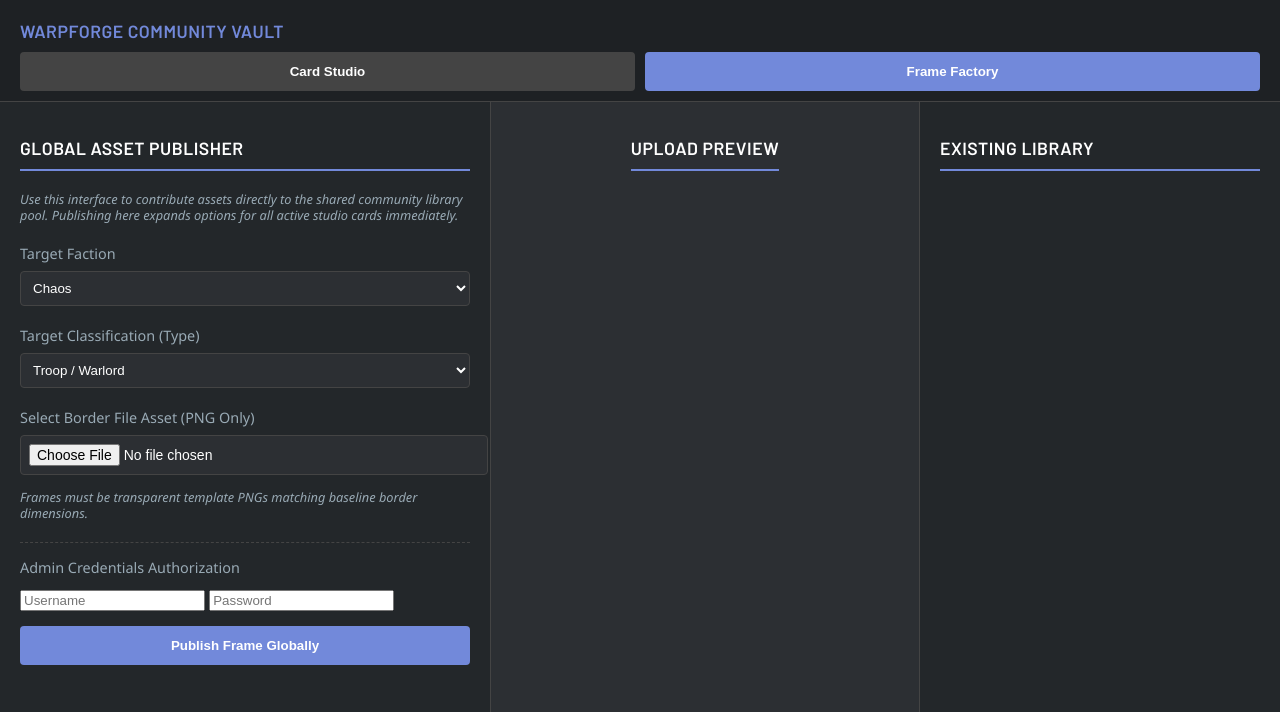
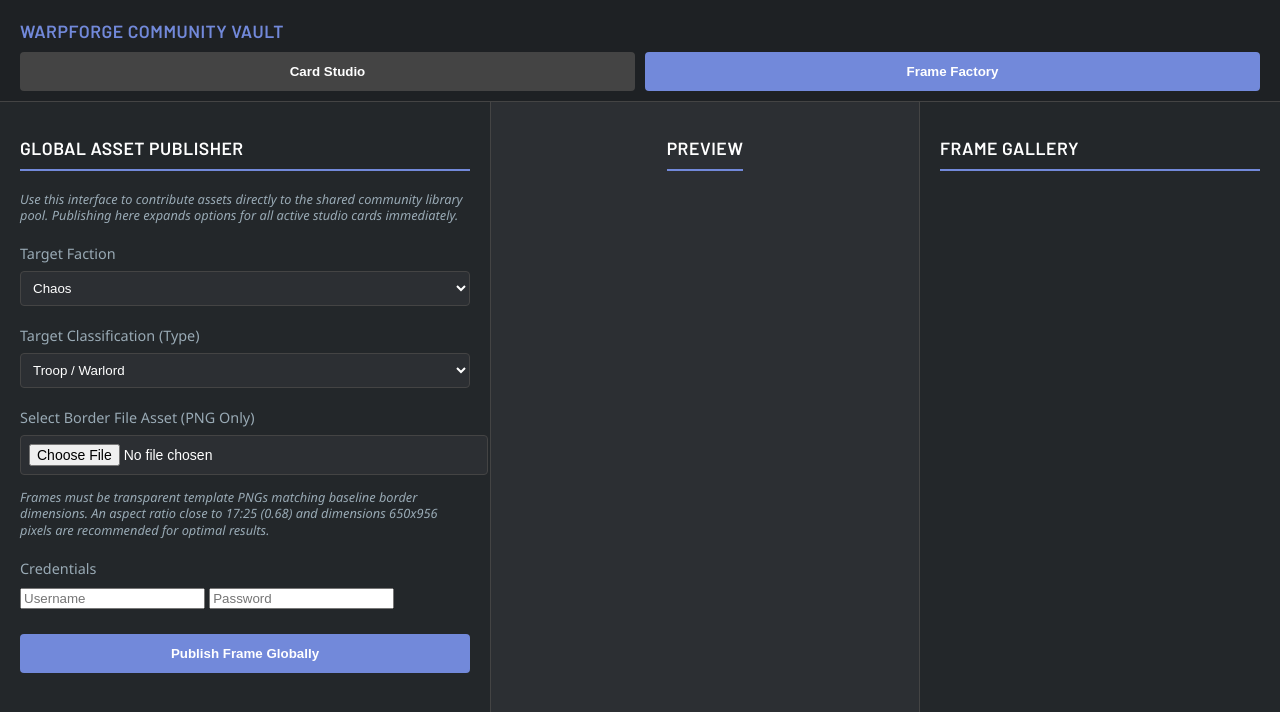
Before and after one commit to warpforge-offline/custom-card-creator, a website: page card-generator/index.html in a window 1280 px wide. Both pictures are taken after a click on the button "Frame Factory". Shown: the top 712 px of the page. Drawn offline with nearby package versions, Linux system fonts and the light colour scheme; no server answers.

Commit message:
improved UI

```diff
--- a/card-generator/index.html
+++ b/card-generator/index.html
@@ -11,7 +11,7 @@
     <header class="app-header">
         <h1>Warpforge Community Vault</h1>
         <nav class="tab-navigation" style="display: flex; gap: 10px; margin-top: 10px; justify-content: center;">
-            <button id="tabBtnStudio" onclick="switchTab('studio')" class="primary-btn" style="background-color: #E88E57; font-weight: bold;">Card Studio</button>
+            <button id="tabBtnStudio" onclick="switchTab('studio')" class="primary-btn" style="background-color: #444; font-weight: bold;">Card Studio</button>
             <button id="tabBtnFactory" onclick="switchTab('factory')" class="primary-btn" style="background-color: #444;">Frame Factory</button>
         </nav>
     </header>
@@ -184,9 +184,11 @@
                 <div class="control-group cloud-section">
                     <h3>Personal Vault</h3>
                     <div class="control-group" style="margin-bottom: 10px;">
+                        <label>Card Name</label>
                         <input type="text" id="vaultCardName" placeholder="Card Name">
                     </div>
                     <div class="auth-box">
+                        <label>Credentials</label>
                         <input type="text" id="vaultUser" placeholder="Username">
                         <input type="password" id="vaultPass" placeholder="Password">
                     </div>
@@ -250,27 +252,27 @@
                 <div class="control-group">
                     <label>Select Border File Asset (PNG Only)</label>
                     <input type="file" id="customFrameInput" accept="image/png" style="font-size: 14px; margin-bottom: 8px;">
-                    <small class="help-text">Frames must be transparent template PNGs matching baseline border dimensions.</small>
+                    <small class="help-text">Frames must be transparent template PNGs matching baseline border dimensions. An aspect ratio close to 17:25 (0.68) and dimensions 650x956 pixels are recommended for optimal results.</small>
                 </div>
 
-                <div class="auth-box" style="margin-top: 20px; border-top: 1px dashed #444; padding-top: 15px;">
-                    <label>Admin Credentials Authorization</label>
-                    <input type="text" id="factoryUser" placeholder="Username" style="margin-top: 5px;">
+
+                <div class="auth-box">
+                    <label>Credentials</label>
+                    <input type="text" id="factoryUser" placeholder="Username" >
                     <input type="password" id="factoryPass" placeholder="Password">
                 </div>
-
-                <button onclick="uploadCustomFrame('customFrameInput')" class="primary-btn" style="background-color: #7289da; width: 100%; margin-top: 15px; font-weight: bold;">
-                    Publish Frame Globally
-                </button>
+                <div class="button-row" style="display: flex; gap: 10px; margin-top: 10px;">
+                    <button onclick="uploadCustomFrame('customFrameInput')" class="primary-btn" style="background-color: #7289da; width: 100%; margin-top: 15px; font-weight: bold;">Publish Frame Globally</button>
+                </div>
             </aside>
 
             <main class="editor-view">
-                <h2 class="column-header">Upload Preview</h2>
+                <h2 class="column-header">Preview</h2>
                 <canvas id="factoryCanvas"></canvas>
             </main>
 
             <aside class="gallery-sidebar">
-                <h2 class="column-header">Existing Library</h2>
+                <h2 class="column-header">  Frame Gallery</h2>
                 <div id="factoryGallery" class="gallery-grid"></div>
             </aside>
         </div>
```
